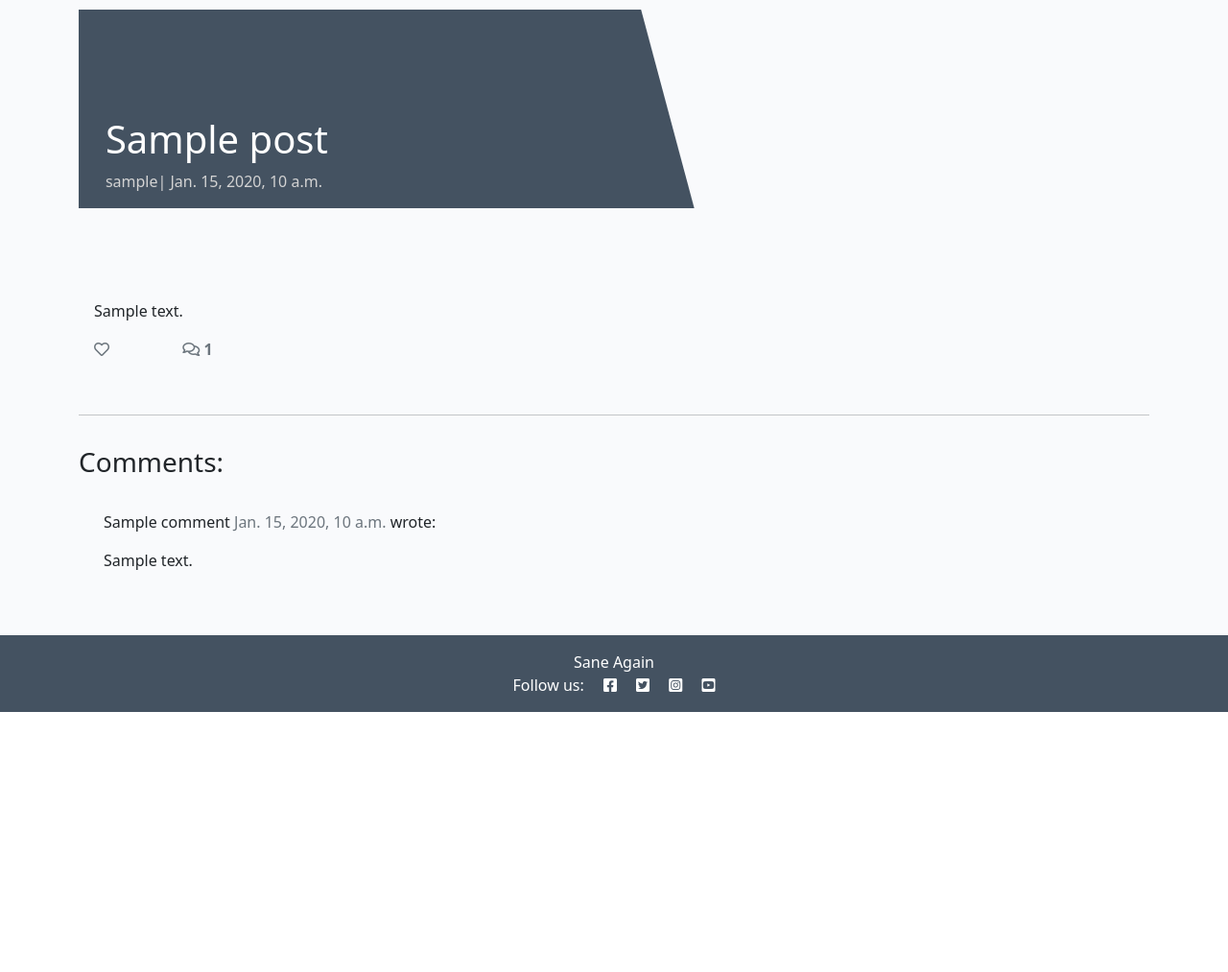
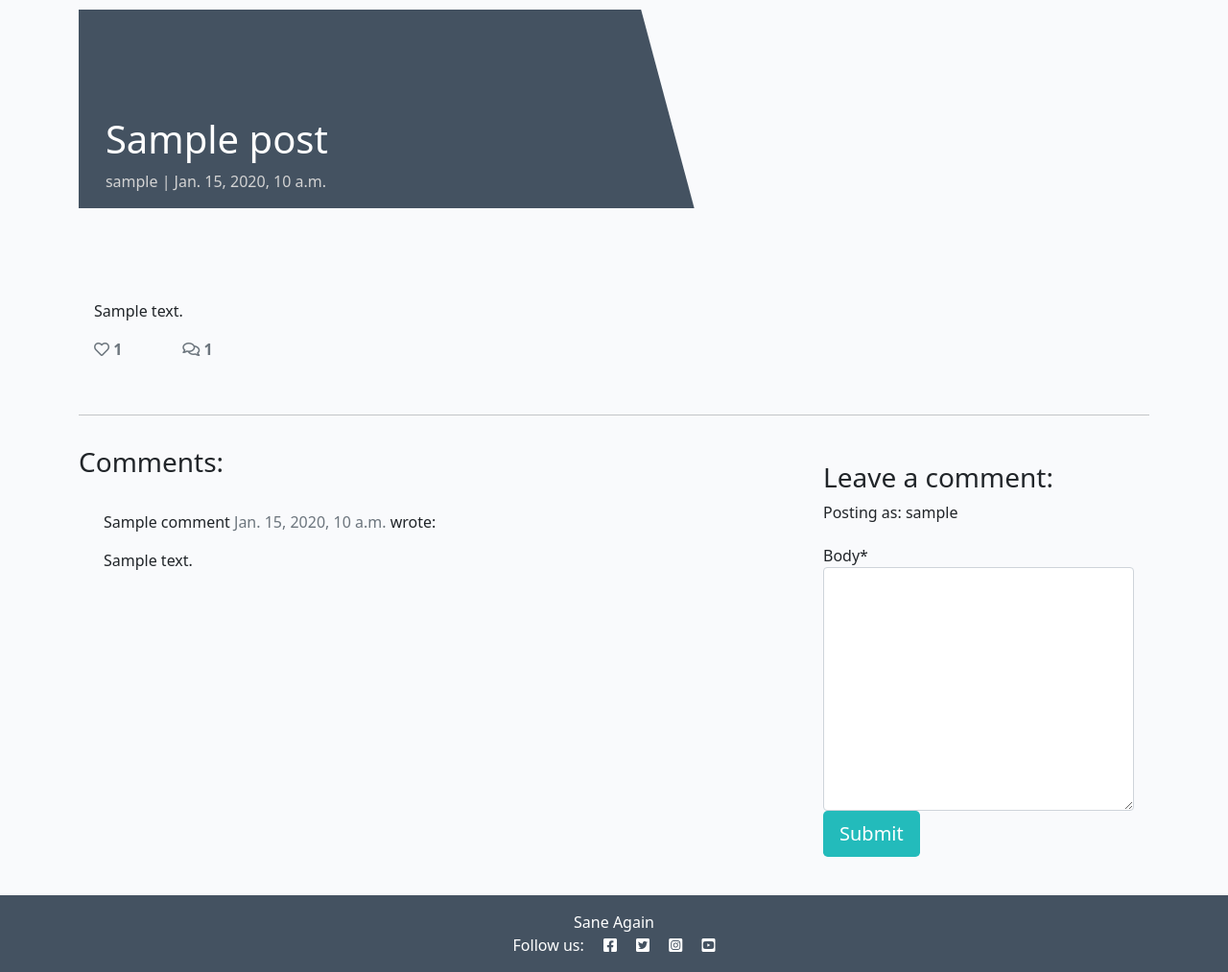
Before and after one commit to RH-devs/sane-again, a Django app: a page that uses templates/post_detail.html in a window 1280 px wide. Shown: the part 67-1080 px from the top of the page at 96% size. Before the commit the page ends 809 px from the top, so only its background shows below. Run offline with Django 3.2, Linux system fonts and the light colour scheme; a user stored in the database is signed in; tables that the repository leaves empty hold one stand-in row (values such as "Sample post"); some libraries are stand-ins or nearby versions.

Commit message:
add django crispy forms for comment section

```diff
--- /dev/null
+++ b/blog/forms.py
@@ -0,0 +1,8 @@
+from .models import Comment
+from django import forms
+
+
+class CommentForm(forms.ModelForm):
+    class Meta:
+        model = Comment
+        fields = ('body',)
--- a/blog/views.py
+++ b/blog/views.py
@@ -1,6 +1,7 @@
 from django.shortcuts import render, get_object_or_404
 from django.views import generic, View
 from .models import Post
+from .forms import CommentForm
 
 
 class PostList(generic.ListView):
@@ -26,6 +27,39 @@ class PostDetail(View):
             {
                 "post": post,
                 "comments": comments,
+                "commented": False,
+                "liked": liked,
+                "comment_form": CommentForm()
+            },
+        )
+
+    def post(self, request, slug, *args, **kwargs):
+
+        queryset = Post.objects.filter(status=1)
+        post = get_object_or_404(queryset, slug=slug)
+        comments = post.comments.filter(approved=True).order_by("-created_on")
+        liked = False
+        if post.likes.filter(id=self.request.user.id).exists():
+            liked = True
+
+        comment_form = CommentForm(data=request.POST)
+        if comment_form.is_valid():
+            comment_form.instance.email = request.user.email
+            comment_form.instance.name = request.user.username
+            comment = comment_form.save(commit=False)
+            comment.post = post
+            comment.save()
+        else:
+            comment_form = CommentForm()
+
+        return render(
+            request,
+            "post_detail.html",
+            {
+                "post": post,
+                "comments": comments,
+                "commented": True,
+                "comment_form": comment_form,
                 "liked": liked
             },
         )
--- a/requirements.txt
+++ b/requirements.txt
@@ -4,6 +4,7 @@ dj-database-url==0.5.0
 dj3-cloudinary-storage==0.0.6
 Django==3.2
 django-allauth==0.50.0
+django-crispy-forms==1.14.0
 django-summernote==0.8.20.0
 gunicorn==20.1.0
 oauthlib==3.2.0
--- a/saneagain/settings.py
+++ b/saneagain/settings.py
@@ -49,6 +49,7 @@ INSTALLED_APPS = [
     'allauth.account',
     'allauth.socialaccount',
     'django_summernote',
+    'crispy_forms',
     'blog',
 ]
 
@@ -56,6 +57,8 @@ SITE_ID = 1
 
 LOGIN_REDIRECT_URL = '/'
 LOGOUT_REDIRECT_URL = '/'
+
+CRISPY_TEMPLATE_PACK = 'bootstrap4'
 
 MIDDLEWARE = [
     'django.middleware.security.SecurityMiddleware',
--- a/templates/post_detail.html
+++ b/templates/post_detail.html
@@ -1,14 +1,14 @@
 {% extends 'base.html' %} {% block content %}
+{% load crispy_forms_tags %}
 
 <div class="masthead">
     <div class="container">
         <div class="row g-0">
             <div class="col-md-6 masthead-text">
                 <!-- Post title goes in these h1 tags -->
-                <h1 class="post-title">{{ post.title }}
-                </h1>
+                <h1 class="post-title">{{ post.title }}</h1>
                 <!-- Post author goes before the | the post's created date goes after -->
-                <p class="post-subtitle"> {{ post.author }}| {{ post.created_on}} </p>
+                <p class="post-subtitle">{{ post.author }} | {{ post.created_on }}</p>
             </div>
             <div class="d-none d-md-block col-md-6 masthead-image">
                 <!-- The featured image URL goes in the src attribute -->
@@ -28,12 +28,14 @@
             <div class="card-body">
                 <!-- The post content goes inside the card-text. -->
                 <!-- Use the | safe filter inside the template tags -->
-                <p class="card-text ">{{ post.content | safe }}</p>
+                <p class="card-text ">
+                    {{ post.content | safe }}
+                </p>
                 <div class="row">
 
                     <div class="col-1">
                         <!-- The number of likes goes before the closing strong tag -->
-                        <strong class="text-secondary"><i class="far fa-heart"></i> </strong>
+                        <strong class="text-secondary"><i class="far fa-heart"></i> {{ post.number_of_likes }} </strong>
                     </div>
                     <div class="col-1">
                         {% with comments.count as total_comments %}
@@ -55,11 +57,11 @@
         <div class="col-md-8 card mb-4  mt-3 ">
             <h3>Comments:</h3>
             <div class="card-body">
-                <!-- We want a for loop inside the tags to iterate through each comment in comments -->
-                {%for comment in comments%}
+                <!-- We want a for loop inside the empty control tags to iterate through each comment in comments -->
+                {% for comment in comments %}
                 <div class="comments" style="padding: 10px;">
                     <p class="font-weight-bold">
-                        <!-- The name of commenter goes here-->
+                        <!-- The commenter's name goes here. Check the model if you're not sure what that is -->
                         {{ comment.name }}
                         <span class=" text-muted font-weight-normal">
                             <!-- The comment's created date goes here -->
@@ -70,12 +72,28 @@
                     {{ comment.body | linebreaks }}
                 </div>
                 <!-- Our for loop ends here -->
-                {%endfor%}
+                {% endfor %}
             </div>
         </div>
         <div class="col-md-4 card mb-4  mt-3 ">
             <div class="card-body">
                 <!-- For later -->
+                {% if commented %}
+                <div class="alert alert-success" role="alert">
+                    Your comment is awaiting approval
+                </div>
+                {% else %}
+                {% if user.is_authenticated %}
+
+                <h3>Leave a comment:</h3>
+                <p>Posting as: {{ user.username }}</p>
+                <form method="post" style="margin-top: 1.3em;">
+                    {{ comment_form | crispy }}
+                    {% csrf_token %}
+                    <button type="submit" class="btn btn-signup btn-lg">Submit</button>
+                </form>
+                {% endif %}
+                {% endif %}
             </div>
         </div>
     </div>
```
